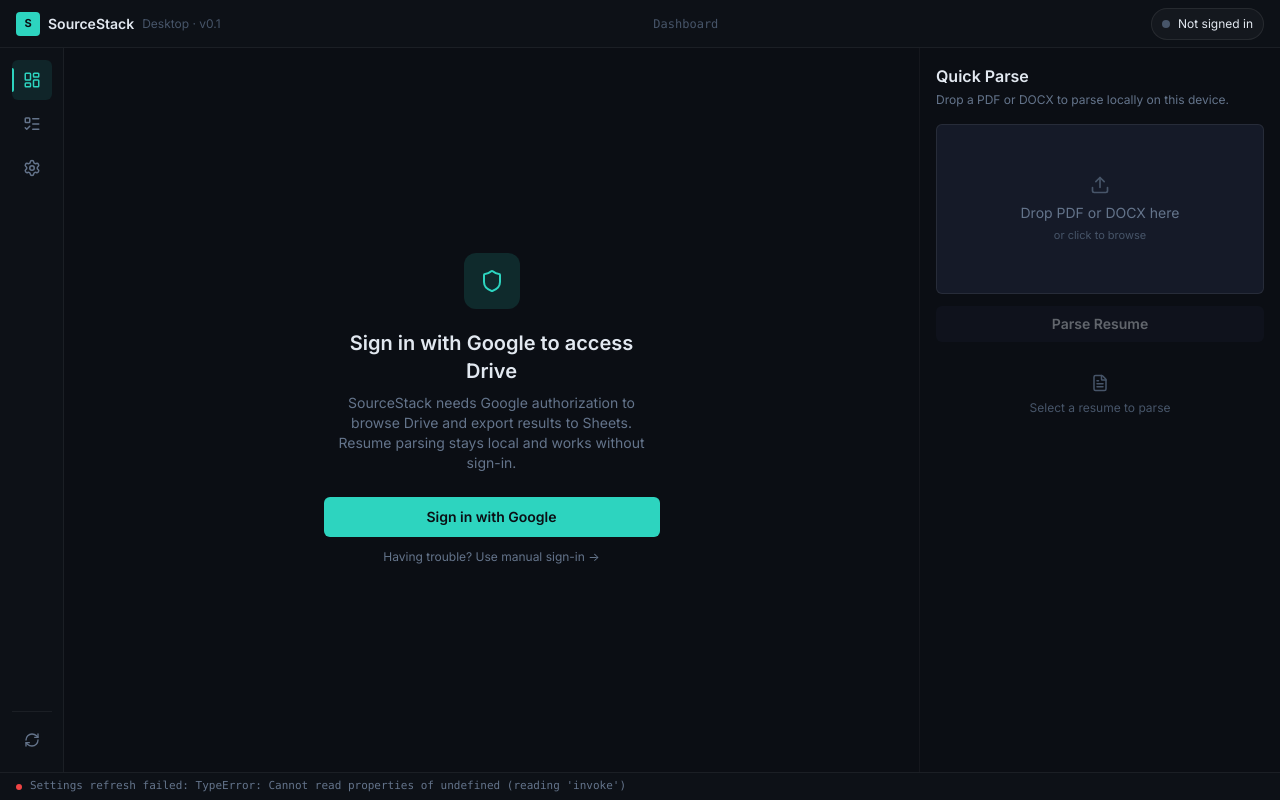
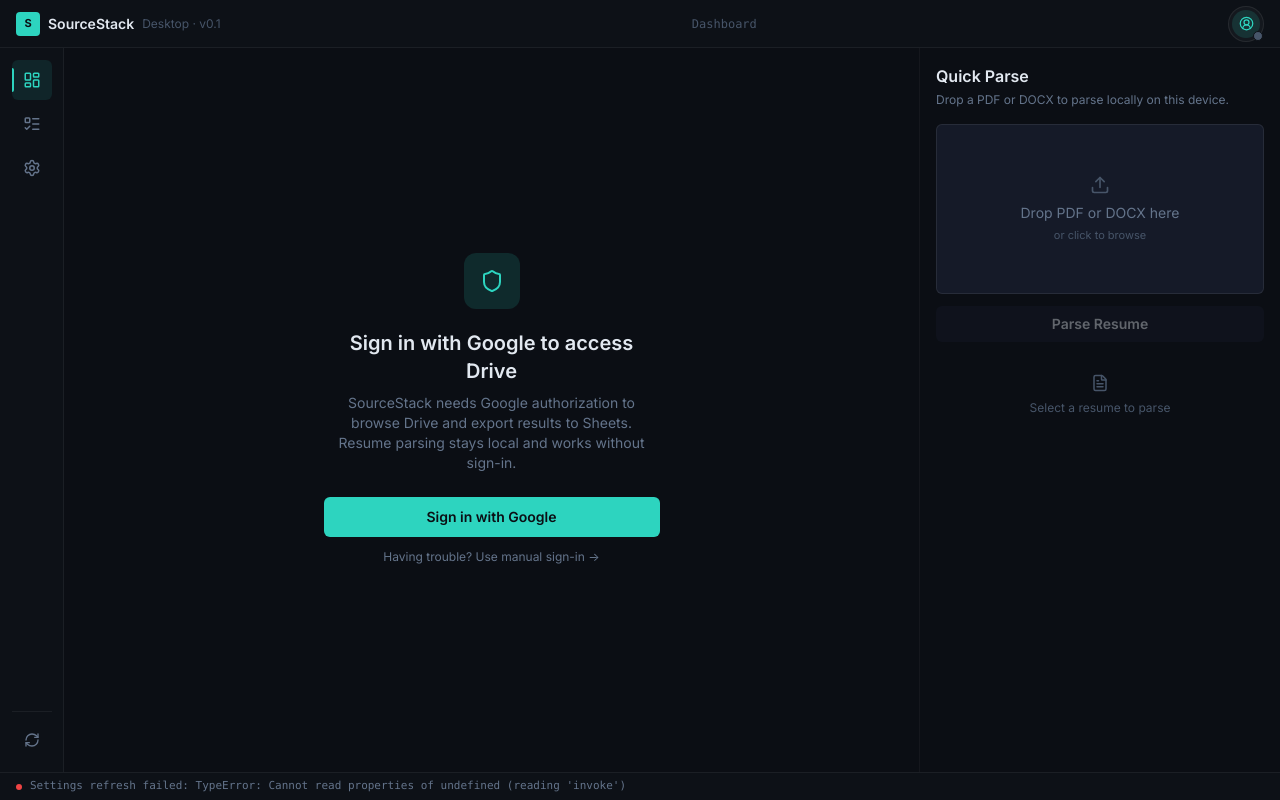
Before and after one commit to DipeshRajoria007/source-stack-desktop, a React (Vite) app: page / in a window 1280 px wide. Built offline with nearby package versions, Linux system fonts and the light colour scheme.

Commit message:
Show Google avatar in header

```diff
--- a/src/components/AppShell.tsx
+++ b/src/components/AppShell.tsx
@@ -12,7 +12,7 @@
 } from "lucide-react";
 
 import type { AuthStatus } from "../lib/types";
-import { formatDateTime, truncateMiddle } from "../lib/utils";
+import { formatDateTime } from "../lib/utils";
 
 export type AppView = "dashboard" | "jobs" | "settings";
 export type StatusTone = "neutral" | "info" | "success" | "error";
@@ -190,19 +190,31 @@
   return (
     <div className="relative shrink-0" ref={containerRef}>
       <button
-        className="flex h-8 items-center gap-2 rounded-full border border-white/8 bg-white/3 px-2.5 transition-colors hover:border-white/14 hover:bg-white/6"
+        aria-label={auth.signedIn ? "Open Google account menu" : "Open account menu"}
+        className="group relative flex h-9 w-9 items-center justify-center rounded-full border border-white/8 bg-white/3 transition-colors hover:border-white/14 hover:bg-white/6"
         disabled={busy}
         onClick={() => setOpen((value) => !value)}
+        title={auth.signedIn ? auth.email ?? auth.name ?? "Connected account" : "Not signed in"}
         type="button"
       >
         <span
-          className="h-2 w-2 rounded-full"
+          className="absolute bottom-0 right-0 h-2.5 w-2.5 rounded-full border border-[var(--app-panel-strong)]"
           style={{
             backgroundColor: auth.signedIn ? "var(--app-success)" : "var(--app-subtle)",
           }}
         />
-        <span className="max-w-[180px] truncate text-xs text-[var(--app-foreground)]">
-          {auth.signedIn ? truncateMiddle(auth.email ?? auth.name ?? "Signed in") : "Not signed in"}
+        <span className="flex h-7 w-7 items-center justify-center overflow-hidden rounded-full bg-[var(--app-primary-soft)] text-xs font-semibold text-[var(--app-primary)]">
+          {auth.picture ? (
+            <img
+              alt={auth.email ?? auth.name ?? "Google account"}
+              className="h-full w-full object-cover"
+              src={auth.picture}
+            />
+          ) : auth.signedIn ? (
+            initials
+          ) : (
+            <CircleUserRound size={15} />
+          )}
         </span>
       </button>
 
```
